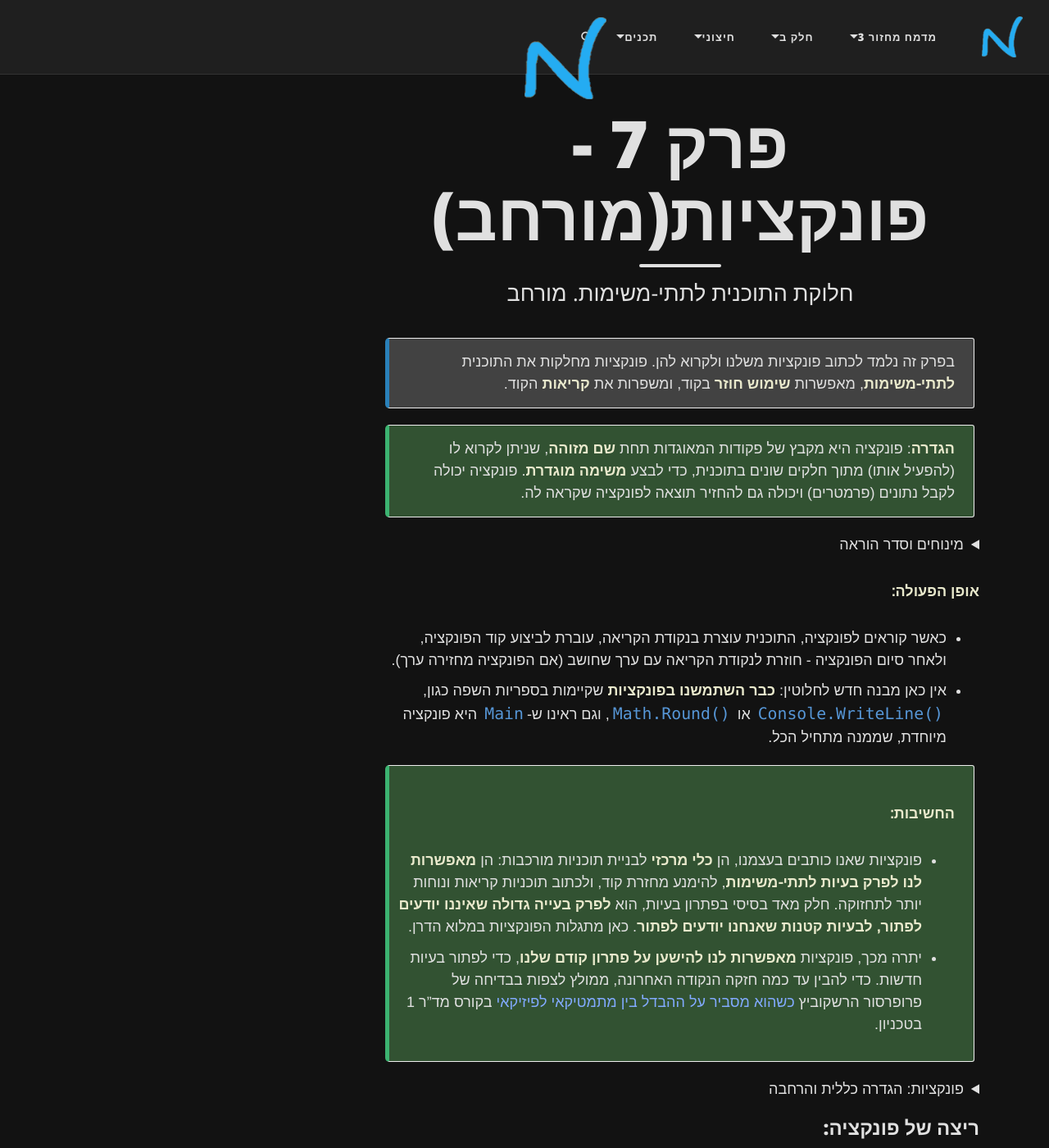
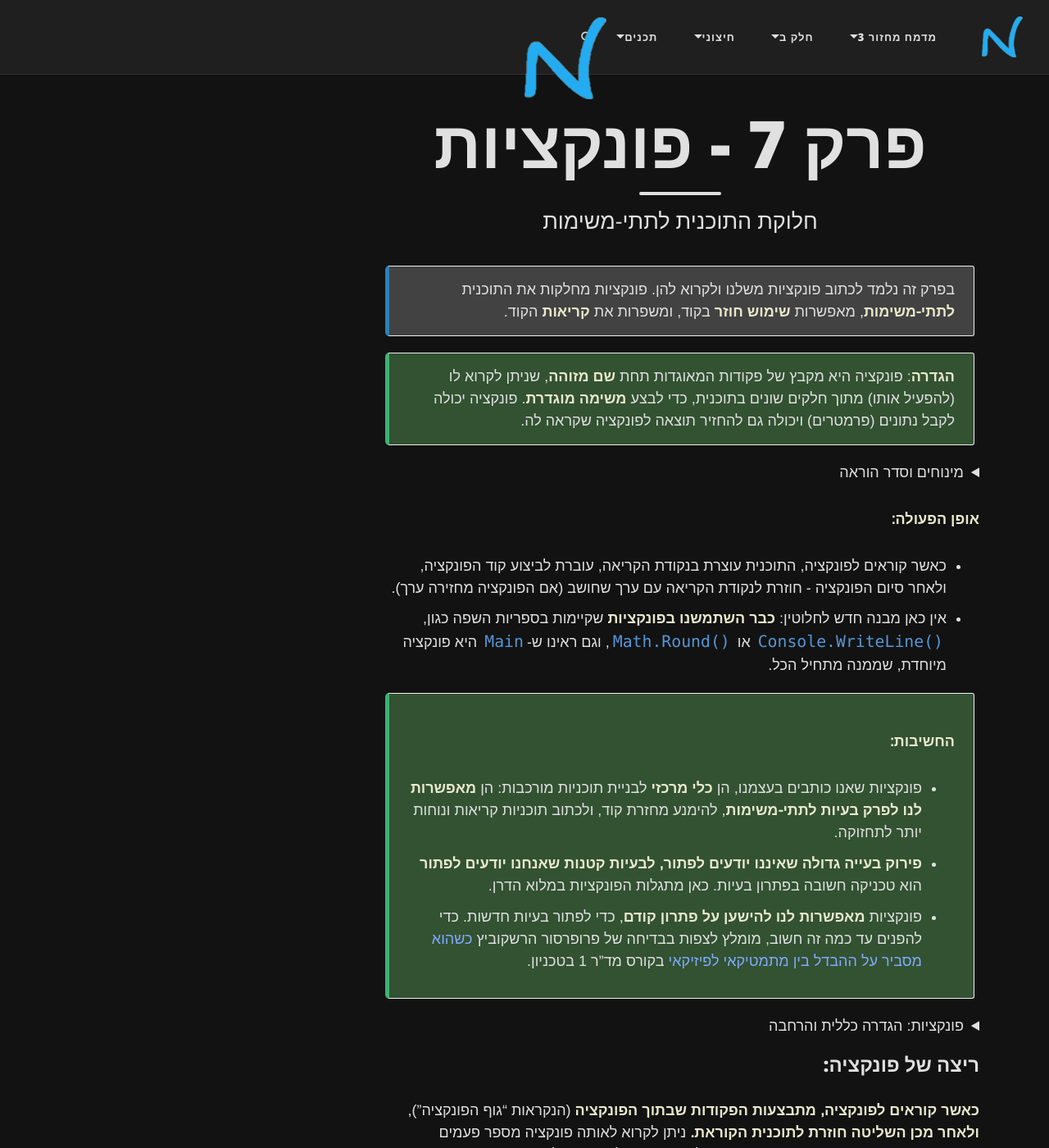
Before and after one commit to 3strategy/BeautifulYesodot, a Jekyll site: the page built from cs2/Chapter7Full.md, in a window 1280 px wide and 1400 px high. Shown: the whole window at 82% size. Built offline with Jekyll 4.4.1, drawn with Linux system fonts in a browser that asks for light colours; formulas are drawn with MathJax 3; comment, search, counter and statistics services are not loaded; some of the changed text lies outside the part shown.

Commit message:
שיפוצים קלים

```diff
--- a/cs2/Chapter7Full.md
+++ b/cs2/Chapter7Full.md
@@ -1,7 +1,7 @@
 ---
 layout: page
-title: "פרק 7 - פונקציות(מורחב)"
-subtitle: "חלוקת התוכנית לתתי-משימות. מורחב"
+title: "פרק 7 - פונקציות"
+subtitle: "חלוקת התוכנית לתתי-משימות"
 author: גיא סידס
 tags: [ארגומנטים, תת משימות, שיטות, מתודות, פונקציות, סברוטינות, שגרות, אנימציה, העברת פרמטרים, פעולות]
 mathjax: true
@@ -87,8 +87,9 @@ lang: he
 <div markdown="1" class="box-success">
 
 **החשיבות:**
-- פונקציות שאנו כותבים בעצמנו, הן **כלי מרכזי** לבניית תוכניות מורכבות: הן **מאפשרות לנו לפרק בעיות לתתי-משימות**, להימנע מחזרת קוד, ולכתוב תוכניות קריאות ונוחות יותר לתחזוקה. חלק מאד בסיסי בפתרון בעיות, הוא **לפרק בעייה גדולה שאיננו יודעים לפתור, לבעיות קטנות שאנחנו יודעים לפתור**. כאן מתגלות הפונקציות במלוא הדרן.
-- יתרה מכך, פונקציות **מאפשרות לנו להישען על פתרון קודם שלנו**, כדי לפתור בעיות חדשות. כדי להבין עד כמה חזקה הנקודה האחרונה, ממולץ לצפות בבדיחה של פרופרסור הרשקוביץ [כשהוא מסביר על ההבדל בין מתמטיקאי לפיזיקאי](https://youtu.be/P5nstHk0aaY?t=1646) בקורס מד"ר 1 בטכניון.
+- פונקציות שאנו כותבים בעצמנו, הן **כלי מרכזי** לבניית תוכניות מורכבות: הן **מאפשרות לנו לפרק בעיות לתתי-משימות**, להימנע מחזרת קוד, ולכתוב תוכניות קריאות ונוחות יותר לתחזוקה.
+- **פירוק בעייה גדולה שאיננו יודעים לפתור, לבעיות קטנות שאנחנו יודעים לפתור** הוא טכניקה חשובה בפתרון בעיות. כאן מתגלות הפונקציות במלוא הדרן.
+- פונקציות **מאפשרות לנו להישען על פתרון קודם**, כדי לפתור בעיות חדשות. כדי להפנים עד כמה זה חשוב, מומלץ לצפות בבדיחה של פרופרסור הרשקוביץ [כשהוא מסביר על ההבדל בין מתמטיקאי לפיזיקאי](https://youtu.be/P5nstHk0aaY?t=1646) בקורס מד"ר 1 בטכניון.
 </div>
 
 
```
Also changed, not shown: other parts of cs2/Chapter7Full.md (+5 -5 lines).
